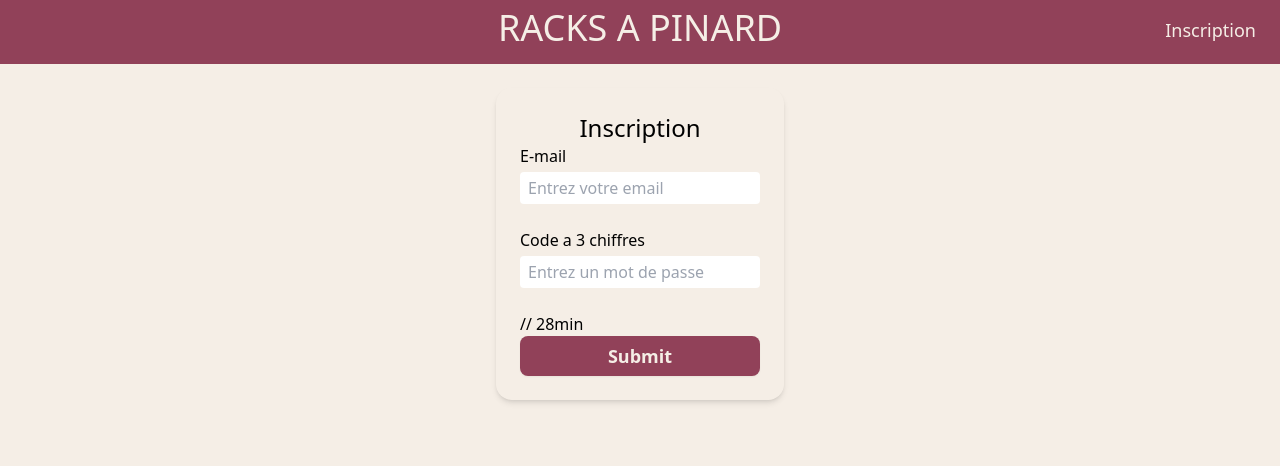
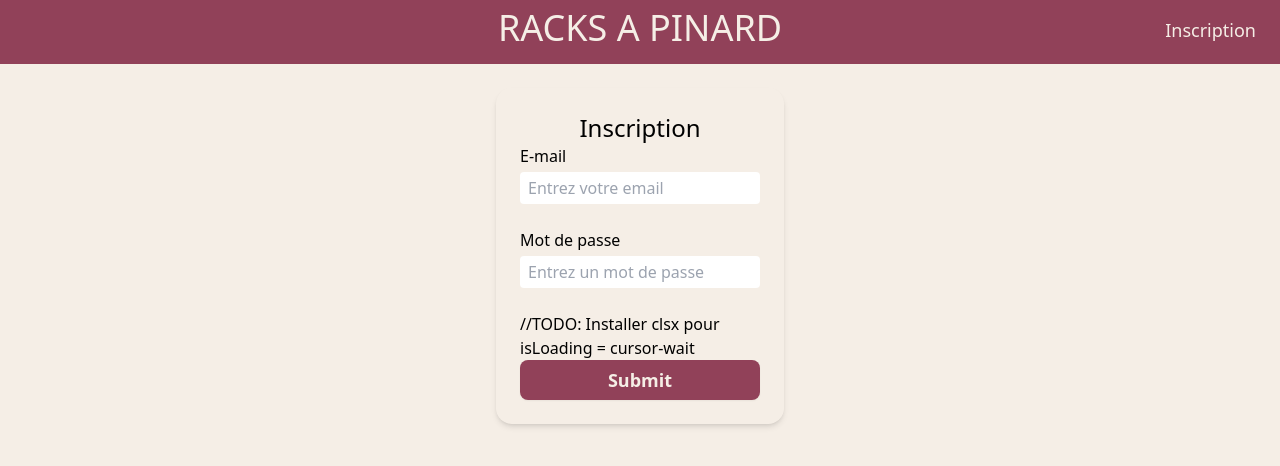
Before and after one commit to arnaudpant/ts-rack-pinard, a React (Vite) app: page / in a window 1280 px wide. Shown: the top 466 px of the page. Built offline with nearby package versions, Linux system fonts and the light colour scheme.

Commit message:
Mise en place Formulaire

```diff
--- a/src/ui/components/formulaire/FormConnexion.tsx
+++ b/src/ui/components/formulaire/FormConnexion.tsx
@@ -4,7 +4,8 @@ interface Props {
     form: FormsType
 }
 
-const FormConnexion = ({form }: Props) => {
+const FormConnexion = ({ form }: Props) => {
+
     return (
         <>
             <h2 className="text-center text-2xl">Connexion</h2>
--- a/src/ui/components/formulaire/FormRegister.tsx
+++ b/src/ui/components/formulaire/FormRegister.tsx
@@ -5,7 +5,7 @@ interface Props {
 }
 
 const FormRegister = ({form }: Props) => {
-    const {errors, control, register, handleSubmit, onSubmit, isLoading} = form
+    const {register, handleSubmit, onSubmit, isLoading, errors, control} = form
 
     return (
         <>
@@ -23,9 +23,9 @@ const FormRegister = ({form }: Props) => {
                     autoComplete="off"
                 />
 
-                <label htmlFor="password" className='pb-1' >Code a 3 chiffres</label>
+                <label htmlFor="password" className='pb-1' >Mot de passe</label>
                 <input
-                    type="text"
+                    type="password"
                     id="password"
                     required
                     placeholder="Entrez un mot de passe"
@@ -33,7 +33,7 @@ const FormRegister = ({form }: Props) => {
                     disabled={isLoading}
                     {...register("code", {required: {value: true, message: "Ce champ est requis"}})}
                 />
-                // 28min
+                //TODO: Installer clsx pour isLoading = cursor-wait
                 <input type="submit" className="h-10 bg-vin text-fond font-bold text-lg rounded-lg shadow-sm" />
 
             </form>
```
